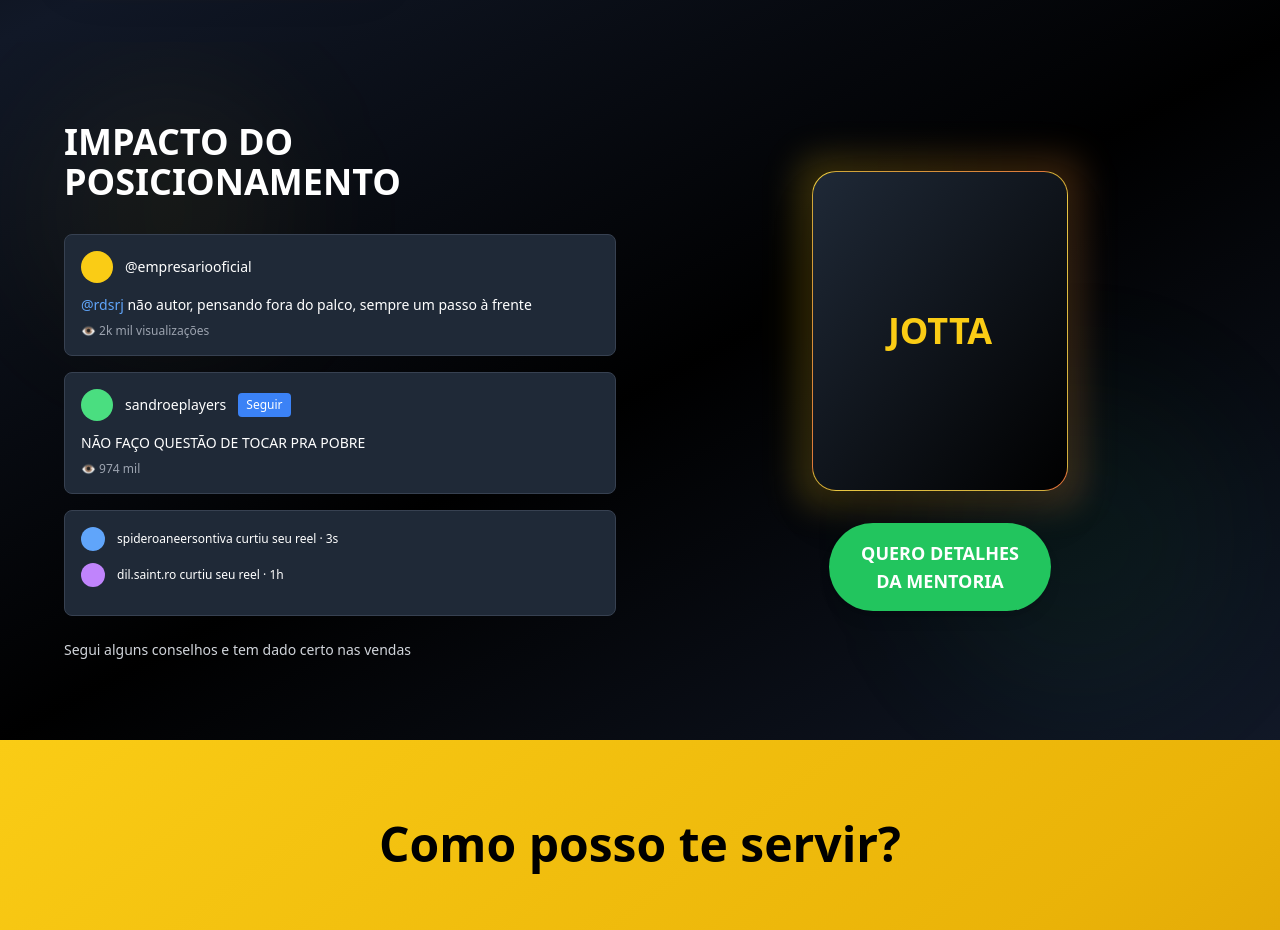
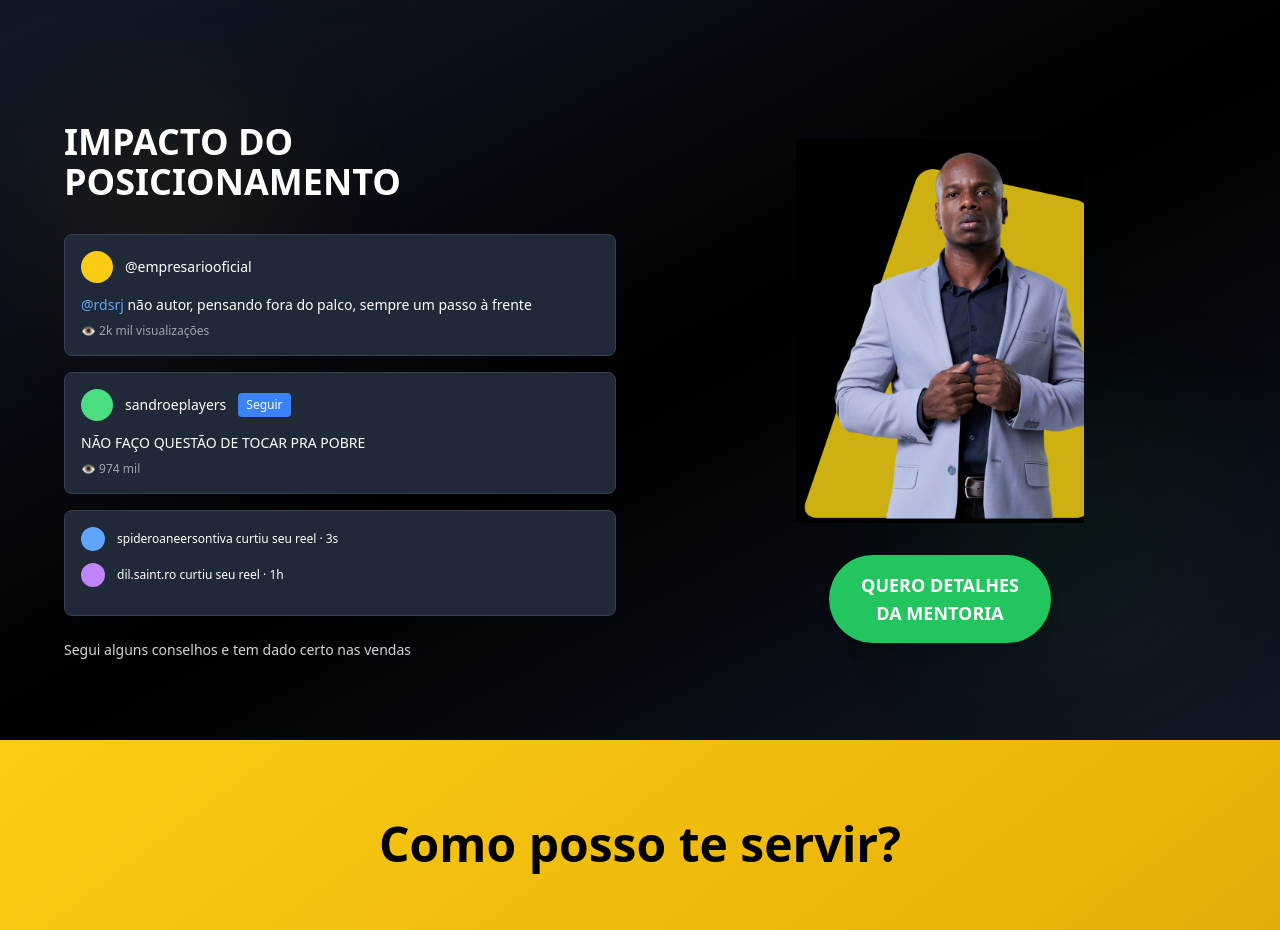
Before and after one commit to edilson-morais/pensando-fora-do-palco, a React (Vite) app: page / in a window 1280 px wide. Shown: the part 3360-4290 px from the top of the page. Built offline with nearby package versions, Linux system fonts and the light colour scheme.

Commit message:
Add image to PositioningImpact
Add the provided image to the "IMPACTO DO POSICIONAMENTO" section without any background.

```diff
--- a/src/components/PositioningImpact.tsx
+++ b/src/components/PositioningImpact.tsx
@@ -71,12 +71,11 @@ const PositioningImpact = () => {
             {/* Right side - Profile and CTA */}
             <div className="flex flex-col items-center text-center space-y-8">
               <div className="relative">
-                <div className="absolute -inset-4 bg-gradient-to-r from-yellow-400/20 to-orange-400/20 rounded-3xl blur-lg"></div>
-                <div className="relative w-64 h-80 bg-gradient-to-br from-yellow-400/90 via-yellow-500/80 to-orange-600/90 rounded-3xl overflow-hidden shadow-2xl border border-white/20">
-                  <div className="w-full h-full bg-gradient-to-br from-gray-800 to-black flex items-center justify-center">
-                    <span className="text-4xl font-bold text-yellow-400">JOTTA</span>
-                  </div>
-                </div>
+                <img
+                  src="/lovable-uploads/5b9bbdb5-82b3-44c9-96e5-3870962e951b.png"
+                  alt="Jotta - Especialista em Posicionamento"
+                  className="w-64 h-80 md:w-72 md:h-96 object-cover object-center"
+                />
               </div>
 
               <div className="space-y-4">
```
Also changed, not shown: public/lovable-uploads/5b9bbdb5-82b3-44c9-96e5-3870962e951b.png (added).
